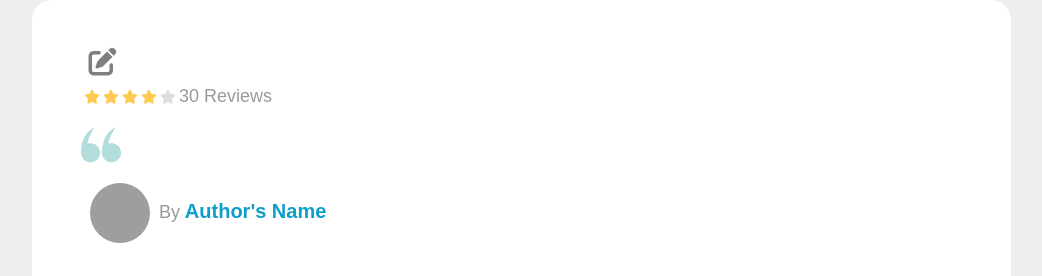
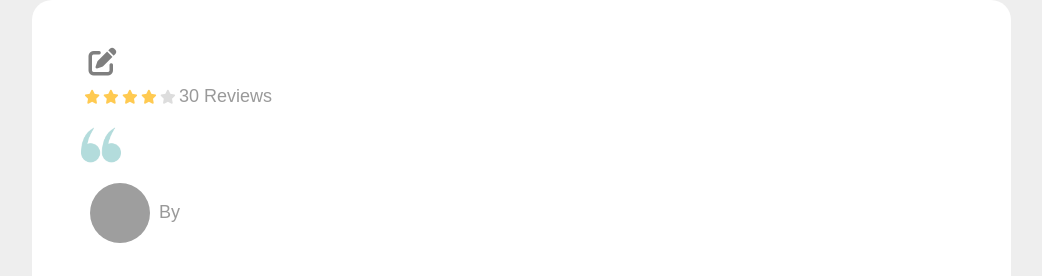
Before and after one commit to TejasV58/RECIPE_FINDER, a PHP site: the page made by more details.php in a window 1280 px wide. Shown: the part 96-372 px from the top of the page, without its empty margins (64-1106 px from the left). Run offline with PHP 8.4, Linux system fonts and the light colour scheme; data that the repository does not hold is empty; some libraries are stand-ins or nearby versions; grey boxes are pictures that could not be loaded.

Commit message:
author name

```diff
--- a/more details.php
+++ b/more details.php
@@ -90,7 +90,7 @@
 
                 <div class=profilepicdiv>
                     <img src="images/defaultprofilepic.png" alt="" class=profilepic>
-                    <h2 class="author-name"> <span class="small-txt2">By</span> Author's Name</h2>
+                    <h2 class="author-name"> <span class="small-txt2">By</span> <?php echo $name ?></h2>
                 </div>
                 <div class="image-time">
                     <div class="dish-image">
```
